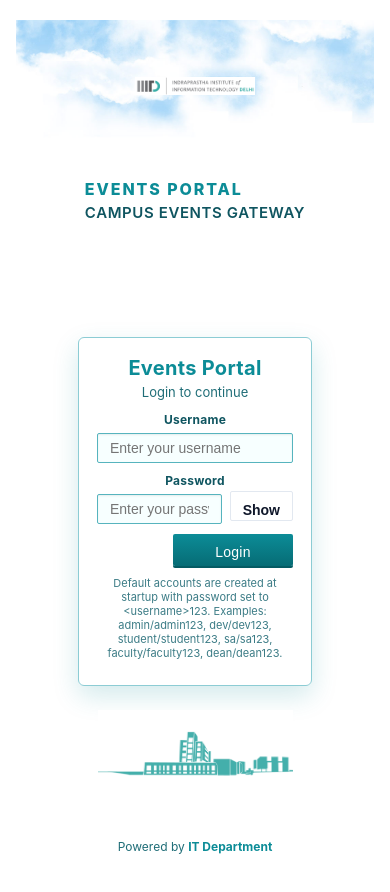
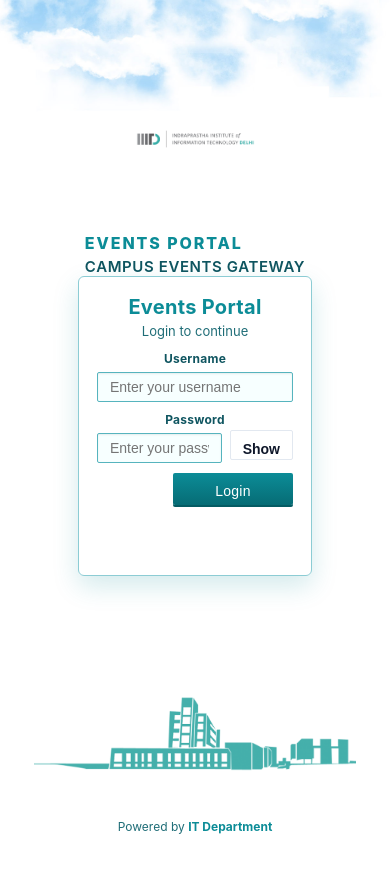
Before and after one commit to weebsuryansh/OdysseyEventApproval, a React (Vite) app in the folder src/frontend/: page / in a window 390 px wide. Shown: the top 892 px of the page. Built offline with nearby package versions, Linux system fonts and the light colour scheme; no server answers.

Commit message:
few fixes

```diff
--- a/src/frontend/src/components/AdminDashboard/AdminDashboard.jsx
+++ b/src/frontend/src/components/AdminDashboard/AdminDashboard.jsx
@@ -274,7 +274,7 @@ function AdminDashboard() {
                   >
                     <div>
                       <p className="muted">Request #{ev.id}</p>
-                      <strong>{ev.title}</strong>
+                      <p className={"muted"}>{ev.title}</p>
                       <p className="muted">{ev.studentName}</p>
                     </div>
                     <span className={`badge stage ${ev.stage?.toLowerCase()}`}>{ev.stage}</span>
--- a/src/frontend/src/components/AdminDashboard/AdminDashboard.scss
+++ b/src/frontend/src/components/AdminDashboard/AdminDashboard.scss
@@ -35,6 +35,9 @@
   gap: 10px;
   max-height: 520px;
   overflow: auto;
+  &:hover{
+    background: var(--surface-muted);
+  }
 }
 
 .event-row {
--- a/src/frontend/src/components/App/App.jsx
+++ b/src/frontend/src/components/App/App.jsx
@@ -121,7 +121,8 @@ function App() {
                 </div>
                 <LoginPane onLogin={(u) => setUser(u)} />
               </div>
-              <img src={skyline} alt="Campus skyline" className="skyline-graphic" />
+              <div className={"skyline-graphic-frame"}><img src={skyline} alt="Campus skyline" className="skyline-graphic"/></div>
+
             </div>
             <div className="auth-footer">
               Powered by <span className="footer-accent">IT Department</span>
--- a/src/frontend/src/components/App/App.scss
+++ b/src/frontend/src/components/App/App.scss
@@ -32,16 +32,13 @@ main {
 }
 
 .auth-hero {
-  position: relative;
-  height: 100vh;
-
+  min-height: 100vh;
   width: 100%;
   overflow: hidden;
   display: flex;
   flex-direction: column;
   justify-content: center;
   align-items: center;
-  padding: 8vh 4vw 12vh;
   color: #0f5560;
   background: #ffffff;
 }
@@ -49,8 +46,8 @@ main {
 .cloud-band {
   position: absolute;
   inset: 0 0 auto 0;
-  height: 15vh;
-  min-height: 12vh;
+  height: 12vh;
+  min-height: 120px;
 
   width: 100vw;
   object-fit: cover;
@@ -61,7 +58,7 @@ main {
 
 .auth-header {
   position: absolute;
-  top: 5vh;
+  top: 3vh;
   left: 2vw;
   display: flex;
   align-items: center;
@@ -74,7 +71,7 @@ main {
 }
 
 .auth-body {
-  top: 10vh;
+  top: max(10vh);
   width: 100vw;
   position: relative;
   display: flex;
@@ -127,13 +124,21 @@ main {
   text-align: center;
 }
 
+.skyline-graphic-frame{
+  position: relative;
+  height: 30vh;
+  width: auto;
+  pointer-events: none;
+  margin-top: 8px;
+  z-index: -1;
+}
 .skyline-graphic {
   position: relative;
-  height: auto;
-  width: 50vw;
+  height: 100%;
+  width: 100%;
+  object-fit: scale-down;
   opacity: 0.96;
   pointer-events: none;
-  margin-top: 8px;
 }
 
 .auth-footer {
@@ -231,7 +236,7 @@ main {
     display: flex;
     flex-direction: column;
     width: 60vw;
-    height: 60vh;
+    height: 40vh;
     justify-content: space-between;
   }
 
--- a/src/frontend/src/components/ApprovalDashboard/ApprovalDashboard.scss
+++ b/src/frontend/src/components/ApprovalDashboard/ApprovalDashboard.scss
@@ -86,7 +86,7 @@
   padding: 8px 12px;
   border: 1px solid var(--border-subtle);
   border-radius: 999px;
-  background: var(--surface-muted);
+  background: var(--button-background-muted);
 }
 
 .tab-chip.active {
--- a/src/frontend/src/components/EventCard/EventCard.jsx
+++ b/src/frontend/src/components/EventCard/EventCard.jsx
@@ -71,7 +71,6 @@ function EventCard({ event, onDownload, downloading, onOpen }) {
             <div key={sub.id} className="preview-chip">
               <div className="chip-head">
                 <span className="chip-name">{sub.name}</span>
-                <span className={`poc-status ${sub.status.toLowerCase()}`}>{sub.status}</span>
               </div>
               <p className="muted">POC: {sub.pocName}</p>
             </div>
@@ -82,11 +81,6 @@ function EventCard({ event, onDownload, downloading, onOpen }) {
         {moreCount > 0 && <span className="pill subtle">+{moreCount} more</span>}
       </div>
 
-      <div className="status-row compact">
-        {steps.map((step) => (
-          <EventStatusPill key={step.label} label={step.label} status={step.value} remark={step.remark} />
-        ))}
-      </div>
     </div>
   )
 }
--- a/src/frontend/src/components/LoginPane/LoginPane.jsx
+++ b/src/frontend/src/components/LoginPane/LoginPane.jsx
@@ -53,10 +53,6 @@ function LoginPane({ onLogin }) {
           Login
         </button>
       </form>
-      <p className="hint">
-        Default accounts are created at startup with password set to &lt;username&gt;123. Examples: admin/admin123, dev/dev123,
-        student/student123, sa/sa123, faculty/faculty123, dean/dean123.
-      </p>
     </div>
   )
 }
--- a/src/frontend/src/components/LoginPane/LoginPane.scss
+++ b/src/frontend/src/components/LoginPane/LoginPane.scss
@@ -5,6 +5,8 @@
   padding: 18px 18px 14px;
   border-radius: 6px;
   width: 100%;
+  height: 20vh;
+  min-height: 300px;
   max-width: 320px;
 }
 
--- a/src/frontend/src/components/StudentDashboard/StudentDashboard.jsx
+++ b/src/frontend/src/components/StudentDashboard/StudentDashboard.jsx
@@ -467,9 +467,7 @@ function StudentDashboard({ onOpenEvent = () => {} }) {
               <div className="subevent-form">
                 <div className="subevent-header">
                   <h3>Sub-events</h3>
-                  <button type="button" className="ghost" onClick={addSubEvent}>
-                    + Add sub-event
-                  </button>
+
                 </div>
                 {clubs.length === 0 && (
                     <p className="muted">Add clubs from the admin dashboard to enable selection here.</p>
@@ -486,11 +484,13 @@ function StudentDashboard({ onOpenEvent = () => {} }) {
                       </div>
                       <label>
                         Sub-event name
-                      <input value={sub.name} onChange={(e) => updateSubEvent(index, 'name', e.target.value)} required />
+                        <input value={sub.name} onChange={(e) => updateSubEvent(index, 'name', e.target.value)}
+                               required/>
                       </label>
                       <label>
                         Club
-                      <select value={sub.clubId} onChange={(e) => updateSubEvent(index, 'clubId', e.target.value)} required>
+                        <select value={sub.clubId} onChange={(e) => updateSubEvent(index, 'clubId', e.target.value)}
+                                required>
                           <option value="">Select a club</option>
                           {clubs.map((club) => (
                               <option key={club.id} value={club.id}>
@@ -515,7 +515,7 @@ function StudentDashboard({ onOpenEvent = () => {} }) {
                             + Add line item
                           </button>
                         </div>
-                      {(sub.budgetItems || [{ ...EMPTY_BUDGET_ITEM }]).map((item, idx) => (
+                        {(sub.budgetItems || [{...EMPTY_BUDGET_ITEM}]).map((item, idx) => (
                             <div key={idx} className="budget-row">
                               <input
                                   placeholder="Description"
@@ -533,7 +533,8 @@ function StudentDashboard({ onOpenEvent = () => {} }) {
                                   required
                               />
                               {sub.budgetItems?.length > 1 && (
-                            <button type="button" className="ghost compact" onClick={() => removeBudgetItem(index, idx)}>
+                                  <button type="button" className="ghost compact"
+                                          onClick={() => removeBudgetItem(index, idx)}>
                                     Remove
                                   </button>
                               )}
@@ -552,15 +553,20 @@ function StudentDashboard({ onOpenEvent = () => {} }) {
                         </label>
                         <label>
                           POC name
-                        <input value={sub.pocName} onChange={(e) => updateSubEvent(index, 'pocName', e.target.value)} required />
+                          <input value={sub.pocName} onChange={(e) => updateSubEvent(index, 'pocName', e.target.value)}
+                                 required/>
                         </label>
                         <label>
                           POC phone
-                        <input value={sub.pocPhone} onChange={(e) => updateSubEvent(index, 'pocPhone', e.target.value)} required />
+                          <input value={sub.pocPhone}
+                                 onChange={(e) => updateSubEvent(index, 'pocPhone', e.target.value)} required/>
                         </label>
                       </div>
                     </div>
                 ))}
+                <button type="button" className="add-events" onClick={addSubEvent}>
+                  + Add sub-event
+                </button>
               </div>
 
               <button type="submit" disabled={submitting}>
--- a/src/frontend/src/components/StudentDashboard/StudentDashboard.scss
+++ b/src/frontend/src/components/StudentDashboard/StudentDashboard.scss
@@ -17,6 +17,14 @@
   grid-template-columns: repeat(auto-fit, minmax(320px, 1fr));
   gap: 18px;
 }
+.add-events {
+  background: var(--button-background-muted);
+  color: white;
+  border-color: transparent;
+  width: 200px;
+  align-self: end;
+}
+
 
 .poc-card {
   border: 1px solid var(--border-subtle);
@@ -109,4 +117,7 @@
   .student-layout {
     grid-template-columns: 1fr;
   }
+  .add-events {
+    align-self: center;
+  }
 }
--- a/src/frontend/src/components/TabNavigation/TabNavigation.scss
+++ b/src/frontend/src/components/TabNavigation/TabNavigation.scss
@@ -24,15 +24,15 @@
 }
 
 .tab-btn.active {
-  background: linear-gradient(135deg, #2563eb, #6366f1);
+  background: var(--button-background-muted);
   color: white;
   border-color: transparent;
 }
 
 .tab-btn.primary {
-  border-color: #2563eb;
-  color: #1d4ed8;
-  background: linear-gradient(135deg, rgba(37, 99, 235, 0.12), rgba(99, 102, 241, 0.12));
+  border-color: var(--button-background-muted);
+  color: var(--button-background-muted);
+  background: var(--surface-muted);
 }
 
 .tab-btn.primary.active {
--- a/src/frontend/src/index.scss
+++ b/src/frontend/src/index.scss
@@ -6,6 +6,7 @@
   --text-primary: #0f172a;
   --text-strong: #0f172a;
   --text-muted: #64748b;
+  --button-background-muted: #0c8c97;
   --border-subtle: #e2e8f0;
   --accent: #0c8c97;
   --accent-contrast: #ffffff;
```
Lines whose indentation alone changed are shown as unchanged.
